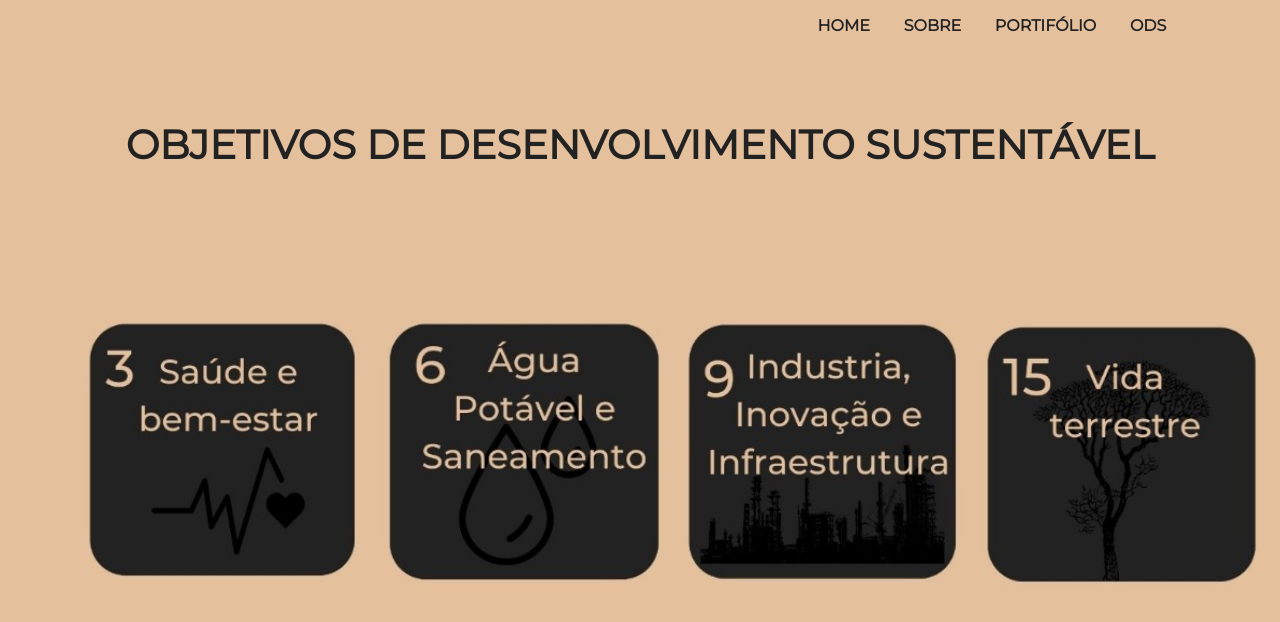
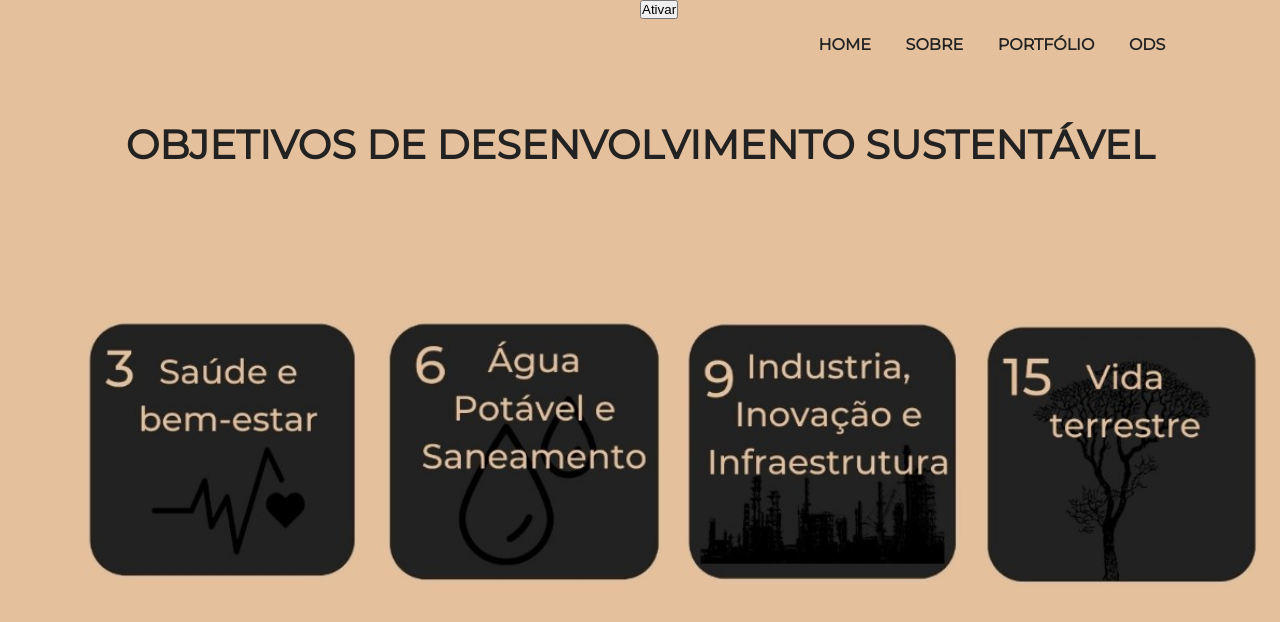
Before and after one commit to denisebosisio/Portifolio, a React (Create React App) app: page /ods in a window 1280 px wide. Shown: the top 622 px of the page. Built offline with nearby package versions, Linux system fonts and the light colour scheme.

Commit message:
alterado

```diff
--- a/src/Componente/Header.jsx
+++ b/src/Componente/Header.jsx
@@ -1,5 +1,6 @@
 import React from 'react';
 import { Link } from "react-router-dom";
+import Menu from '../Componente/Menu/Menu';
 import styled from 'styled-components';
 
 
@@ -39,10 +40,11 @@ const StyledLink = styled(Link)`
 export default function Header(){
     return(
         <Nav>
+            <Menu />
             <Ul>
                 <StyledLink to="/">HOME</StyledLink>
                 <StyledLink to="/about">SOBRE</StyledLink>
-                <StyledLink to="/portifolio">PORTIFÓLIO</StyledLink>
+                <StyledLink to="/portifolio">PORTFÓLIO</StyledLink>
                 <StyledLink to="/ods">ODS</StyledLink>
             </Ul>
         </Nav>
--- /dev/null
+++ b/src/Componente/Menu/Menu.jsx
@@ -0,0 +1,41 @@
+import React, { useState } from "react";
+import Props from "./Props";
+import styled from "styled-components";
+
+const Box = styled.nav`
+    @media(min-width: 751px){
+        display: none;
+    }
+    @media(max-width: 750px){
+
+    }
+`
+
+export default function MenuHamb(){
+    const [open, setOpen] = useState(false);
+
+    return(
+        <section>
+            <div>
+                <Props modal={() =>{
+                    setOpen(!open)
+                }}
+                />
+                {open && <Menu primeiro="Home" segundo="Sobre" terceiro="Portfólio" quarto="ODS" />}
+            </div>
+        </section>
+    )
+}
+
+const Menu = ({primeiro, segundo, terceiro, quarto}) => {
+    return(
+        <Box>
+            <ul>
+                <li>{primeiro}</li>
+                <li>{segundo}</li>
+                <li>{terceiro}</li>
+                <li>{quarto}</li>
+            </ul>
+        </Box>
+    )
+}
--- /dev/null
+++ b/src/Componente/Menu/Props.jsx
@@ -0,0 +1,12 @@
+import React from "react";
+
+const Props = ({ title, modal }) => {
+  return (
+    <div>
+      <h1>{title}</h1>
+      <button onClick={modal}>Ativar</button>
+    </div>
+  );
+};
+
+export default Props;
```
